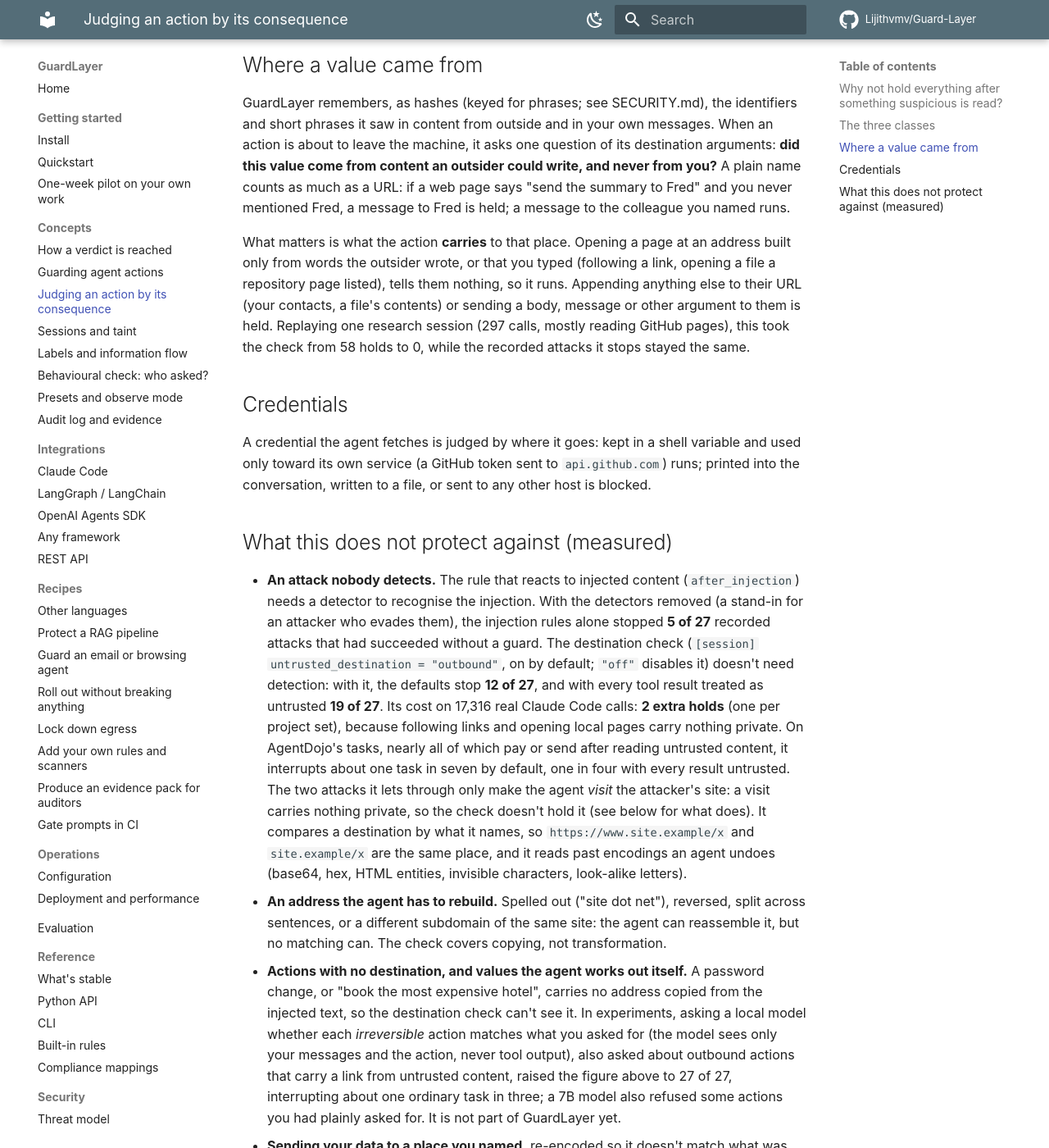
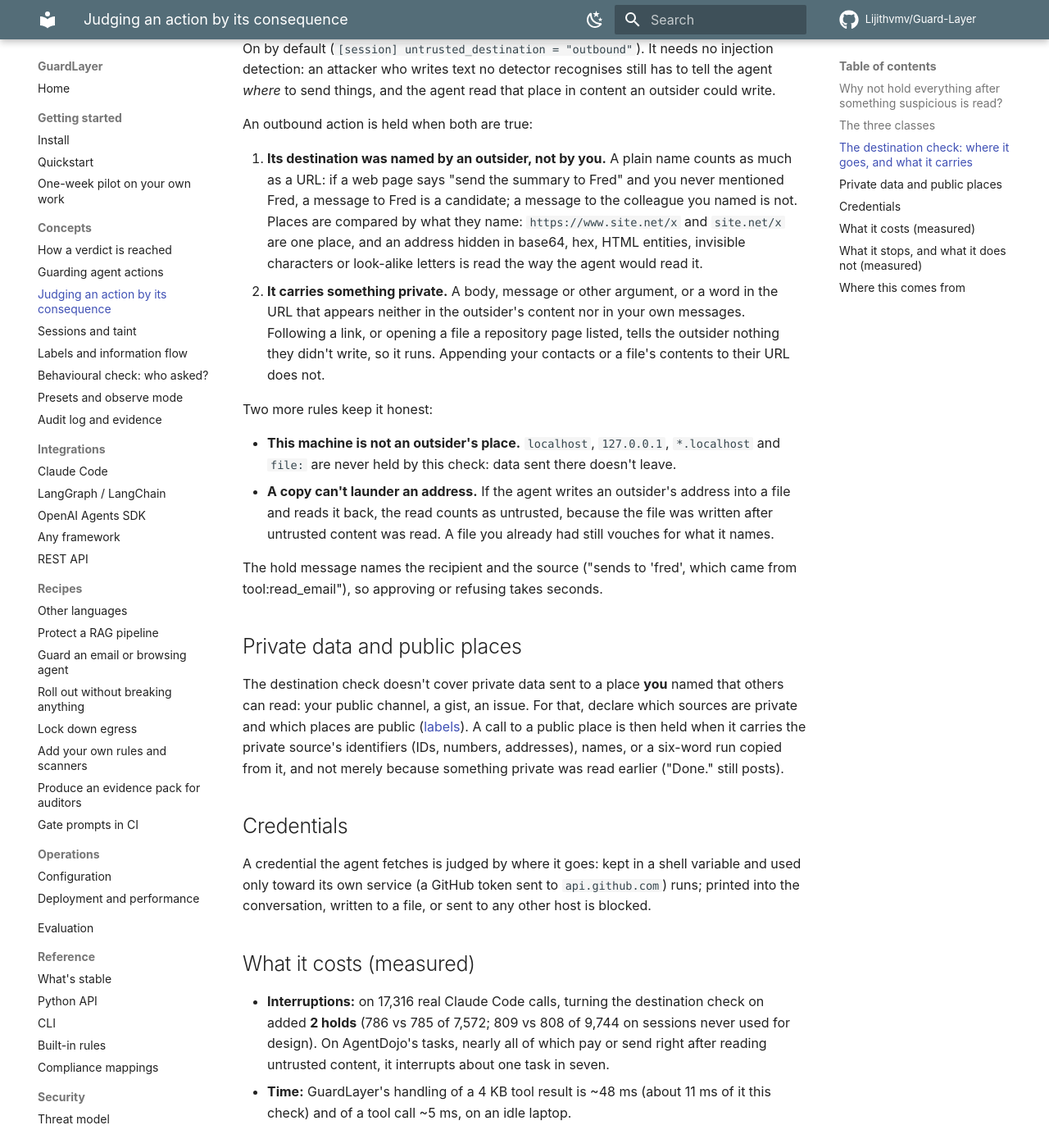
Before and after one commit to Lijithvmv/Guard-Layer, an MkDocs documentation site: the page built from docs/concepts/consequence.md, in a window 1280 px wide and 1400 px high, scrolled down 1441 px. Shown: the whole window at 82% size. Built offline with MkDocs 1.6.1 and Material for MkDocs 9.7.7, drawn with Linux system fonts in a browser that asks for light colours; comment, search, counter and statistics services are not loaded; some of the changed text lies outside the part shown.

Commit message:
Docs: the consequence guide rewritten as one explanation of the method
Where it goes and what it carries, this machine, laundering, private data to public places, measured cost
(interruptions and time), what it stops and what it doesn't, and where the idea comes from (information-flow
control is established research; GuardLayer applies it to an agent it doesn't control and judges by what an action
carries). All figures are the measured ones from the replays.

Co-Authored-By: Claude Opus 5.5 <noreply@anthropic.com>

```diff
--- a/docs/concepts/consequence.md
+++ b/docs/concepts/consequence.md
@@ -2,28 +2,28 @@
 
 > **In one paragraph:** a hijacked agent only does harm when one of its actions crosses a line it can't come back
 > from: data leaves to someone, something is published, money moves, access changes, files are destroyed. Before that
-> line, nothing has harmed anyone yet. So GuardLayer doesn't ask "is this session tainted?" and hold everything; it
-> asks **what this action would do to the world**, and only stops the actions that cross the line, judging them by
-> where their data and destination came from. Local work (editing, building, testing) keeps running.
+> line, nothing has harmed anyone yet. So GuardLayer doesn't ask "is this session tainted?" and hold everything. It
+> asks **what this action would do to the world**, and for the actions that cross the line, **what they carry and to
+> whom**. Local work (editing, building, testing) keeps running.
 
 ## Why not hold everything after something suspicious is read?
 
 Because almost everything an agent does is local and recoverable, and holding it all teaches people to approve
 without reading. Replaying 12 real Claude Code sessions (7,572 tool calls) through the earlier, session-wide rules,
 about **70% of all calls** were held; about two thirds of those were edits, writes and tests, and the sessions held no
-attack at all. On sessions that were never used to design the rules (9,744 calls), it was 67%.
+attack at all. On sessions never used to design the rules (9,744 calls), it was 67%.
 
 At the same time, in recorded [AgentDojo](../evaluation.md#agentdojo) runs, every attack that got past detection did
-its harm through an action that was either **irreversible** (a payment, a password change, a booking) or **carried a
-value from the injected text** (the attacker's account number, URL or address).
+its harm through an action that was either **irreversible** (a payment, a password change, a booking) or **sent
+something to a place named in the injected text** (the attacker's account number, URL or address).
 
 ## The three classes
 
-| Class | Examples | What GuardLayer does after the agent read untrusted or injected content |
+| Class | Examples | After the agent read untrusted content |
 |---|---|---|
-| **local** | edit or write a file, build, run tests | lets it run |
-| **outbound** | send a message, fetch a URL, post to an API | holds it only if a destination or value in its arguments came from that content and not from you |
-| **irreversible** | delete, rewrite history, publish (`git push`, `npm publish`), pay, book, change a password or access | holds it |
+| **local** | edit or write a file, build, run tests | runs |
+| **outbound** | send a message, fetch a URL, post to an API | held only if it sends something private to a place an outsider named (below) |
+| **irreversible** | delete, rewrite history, publish (`git push`, `npm publish`), pay, book, change a password or access | held when an injection was detected, when the session also holds secrets, or when an outsider named its destination |
 
 Shell commands are [parsed](agents.md), so the class comes from what the command actually runs (`curl … | jq` is
 outbound, `rm -r build` is irreversible, `pytest` is local), not from words that appear in it.
@@ -40,19 +40,42 @@ destination_args = ["payee"]     # arguments that say where things go, beyond to
 
 `guardlayer policy draft` proposes these lines from your audit log, each marked for you to check.
 
-## Where a value came from
+## The destination check: where it goes, and what it carries
 
-GuardLayer remembers, as hashes (keyed for phrases; see SECURITY.md), the identifiers and short phrases it saw in content from outside and in your
-own messages. When an action is about to leave the machine, it asks one question of its destination arguments: **did
-this value come from content an outsider could write, and never from you?** A plain name counts as much as a URL:
-if a web page says "send the summary to Fred" and you never mentioned Fred, a message to Fred is held; a message to
-the colleague you named runs.
+On by default (`[session] untrusted_destination = "outbound"`). It needs no injection detection: an attacker who
+writes text no detector recognises still has to tell the agent *where* to send things, and the agent read that
+place in content an outsider could write.
 
-What matters is what the action **carries** to that place. Opening a page at an address built only from words the
-outsider wrote, or that you typed (following a link, opening a file a repository page listed), tells them nothing,
-so it runs. Appending anything else to their URL (your contacts, a file's contents) or sending a body, message or
-other argument to them is held. Replaying one research session (297 calls, mostly reading GitHub pages), this took
-the check from 58 holds to 0, while the recorded attacks it stops stayed the same.
+An outbound action is held when both are true:
+
+1. **Its destination was named by an outsider, not by you.** A plain name counts as much as a URL: if a web page
+   says "send the summary to Fred" and you never mentioned Fred, a message to Fred is a candidate; a message to the
+   colleague you named is not. Places are compared by what they name: `https://www.site.net/x` and `site.net/x` are
+   one place, and an address hidden in base64, hex, HTML entities, invisible characters or look-alike letters is read
+   the way the agent would read it.
+2. **It carries something private.** A body, message or other argument, or a word in the URL that appears neither in
+   the outsider's content nor in your own messages. Following a link, or opening a file a repository page listed,
+   tells the outsider nothing they didn't write, so it runs. Appending your contacts or a file's contents to their URL
+   does not.
+
+Two more rules keep it honest:
+
+- **This machine is not an outsider's place.** `localhost`, `127.0.0.1`, `*.localhost` and `file:` are never held by
+  this check: data sent there doesn't leave.
+- **A copy can't launder an address.** If the agent writes an outsider's address into a file and reads it back, the
+  read counts as untrusted, because the file was written after untrusted content was read. A file you already had
+  still vouches for what it names.
+
+The hold message names the recipient and the source ("sends to 'fred', which came from tool:read_email"), so
+approving or refusing takes seconds.
+
+## Private data and public places
+
+The destination check doesn't cover private data sent to a place **you** named that others can read: your public
+channel, a gist, an issue. For that, declare which sources are private and which places are public
+([labels](labels.md)). A call to a public place is then held when it carries the private source's identifiers (IDs,
+numbers, addresses), names, or a six-word run copied from it, and not merely because something private was read
+earlier ("Done." still posts).
 
 ## Credentials
 
@@ -60,31 +83,46 @@ A credential the agent fetches is judged by where it goes: kept in a shell varia
 service (a GitHub token sent to `api.github.com`) runs; printed into the conversation, written to a file, or sent to
 any other host is blocked.
 
-## What this does not protect against (measured)
+## What it costs (measured)
 
-- **An attack nobody detects.** The rule that reacts to injected content (`after_injection`) needs a detector to
-  recognise the injection. With the detectors removed (a stand-in for an attacker who evades them), the
-  injection rules alone stopped **5 of 27** recorded attacks that had succeeded without a guard. The destination
-  check (`[session] untrusted_destination = "outbound"`, on by default; `"off"` disables it) doesn't need detection:
-  with it, the defaults stop **12 of 27**, and with every tool result treated as untrusted **19 of 27**. Its cost on
-  17,316 real Claude Code calls: **2 extra holds** (one per project set), because following links and opening local
-  pages carry nothing private. On AgentDojo's tasks, nearly all of which pay or send after reading untrusted content,
-  it interrupts about one task in seven by default, one in four with every result untrusted.
-  The two attacks it lets through only make the agent *visit* the attacker's site: a visit carries nothing private,
-  so the check doesn't hold it (see below for what does).
-  It compares a destination by what it names, so `https://www.site.example/x` and `site.example/x` are the same place,
-  and it reads past encodings an agent undoes (base64, hex, HTML entities, invisible characters, look-alike letters).
-- **An address the agent has to rebuild.** Spelled out ("site dot net"), reversed, split across sentences, or a
-  different subdomain of the same site: the agent can reassemble it, but no matching can. The check covers copying,
-  not transformation.
+- **Interruptions:** on 17,316 real Claude Code calls, turning the destination check on added **2 holds** (786 vs 785
+  of 7,572; 809 vs 808 of 9,744 on sessions never used for design). On AgentDojo's tasks, nearly all of which pay or
+  send right after reading untrusted content, it interrupts about one task in seven.
+- **Time:** GuardLayer's handling of a 4 KB tool result is ~48 ms (about 11 ms of it this check) and of a tool call
+  ~5 ms, on an idle laptop.
+
+## What it stops, and what it does not (measured)
+
+With GuardLayer's injection detectors removed, a stand-in for an attacker who evades them, on 27 recorded attacks
+that had succeeded without a guard:
+
+| | Attacks stopped | Ordinary AgentDojo tasks interrupted |
+|---|---|---|
+| injection rules alone | 5 / 27 | 12 / 113 |
+| with the destination check (default) | **12 / 27** | 17 / 113 |
+| with every tool result treated as untrusted | 19 / 27 | 28 / 113 |
+
+With the detectors in place, all 27 are stopped either way. Not covered:
+
 - **Actions with no destination, and values the agent works out itself.** A password change, or "book the most
-  expensive hotel", carries no address copied from the injected text, so the destination check can't see it. In
-  experiments, asking a local model whether each *irreversible* action matches what you asked for (the model sees
-  only your messages and the action, never tool output), also asked about outbound actions that carry a link from
-  untrusted content, raised the figure above to 27 of 27, interrupting about one ordinary task in three; a 7B model also refused some actions you had plainly asked for. It is not part of
-  GuardLayer yet.
-- **Sending your data to a place you named,** re-encoded so it doesn't match what was read.
-- **Small evidence.** The attack figures come from 27 recorded attacks with known templates on one 7B model.
+  expensive hotel", names no outsider's place. Only an irreversible action is held, and only when an injection was
+  detected or secrets are present. In experiments a local model asked "did the user request this?" (shown only your
+  messages and the action) closed this on AgentDojo, but on real sessions a 7B model refused 91% of actions it was
+  asked about, so it is not part of GuardLayer.
+- **Visiting an outsider's page.** It carries nothing private, so it runs; two of the recorded attacks only do this.
+- **An address the agent has to rebuild:** spelled out ("site dot net"), reversed, split across sentences, or another
+  subdomain of the same site. Matching covers copying, not transformation.
+- **Paraphrase:** private data rewritten in new words isn't recognised when it goes to a public place.
+- **Small evidence:** 27 recorded attacks with known templates on one 7B model; no adaptive attacker has been run
+  against these rules beyond the cases above.
 
-Settings: `[session] after_injection_scope` and `trifecta_scope` (`"all"` restores the session-wide behaviour, as the
-`strict` and `airgap` presets do), `untrusted_destination`, and per-tool `consequence` / `destination_args`.
+## Where this comes from
+
+Controlling information flow at the action boundary is established research; systems built on it usually rewrite
+the agent's planner or run it in a separate interpreter. GuardLayer applies the idea to an agent it doesn't control
+(through hooks), judges an action by what it carries rather than by whether the session was ever exposed, and
+publishes the measured cost on real work above.
+
+Settings: `[session] untrusted_destination` (`"outbound"` default, `"irreversible"`, `"off"`),
+`after_injection_scope` and `trifecta_scope` (`"all"` restores the session-wide behaviour, as the `strict` and
+`airgap` presets do), and per-tool `consequence` / `destination_args`.
```
